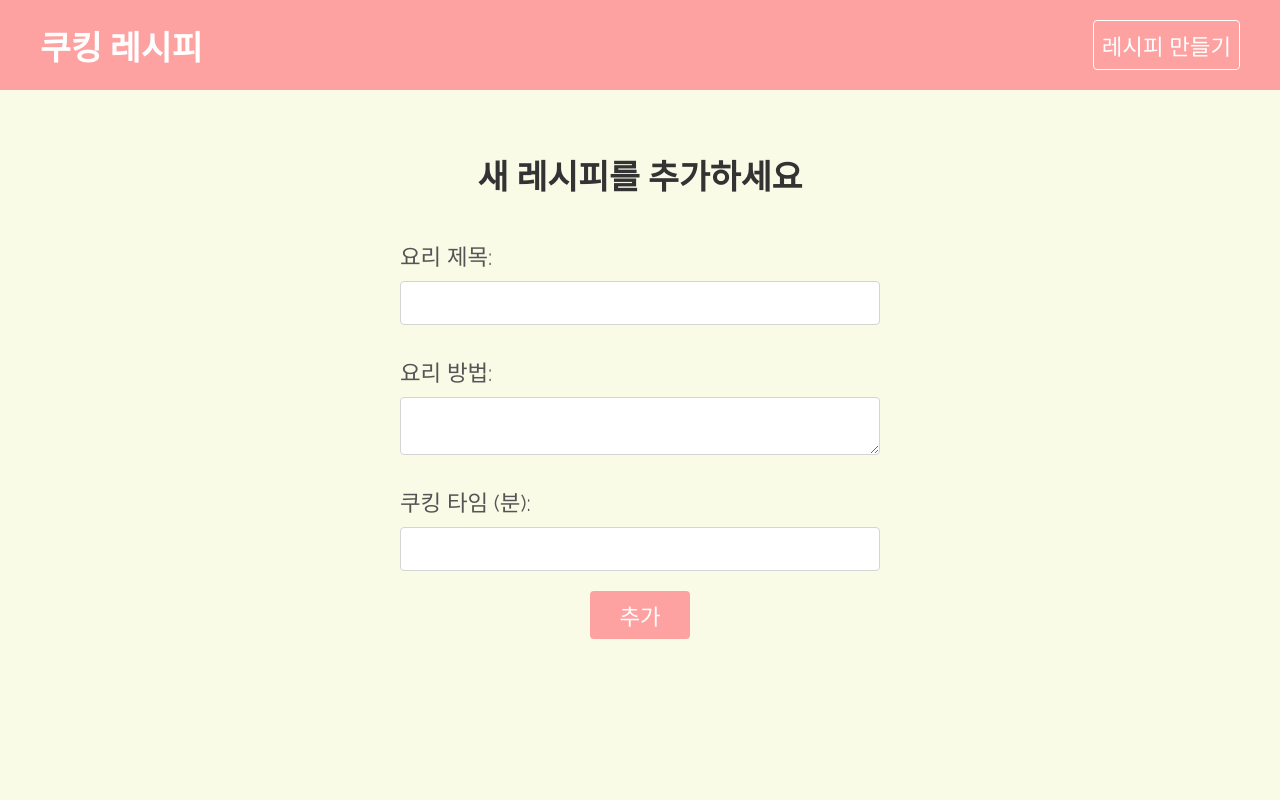
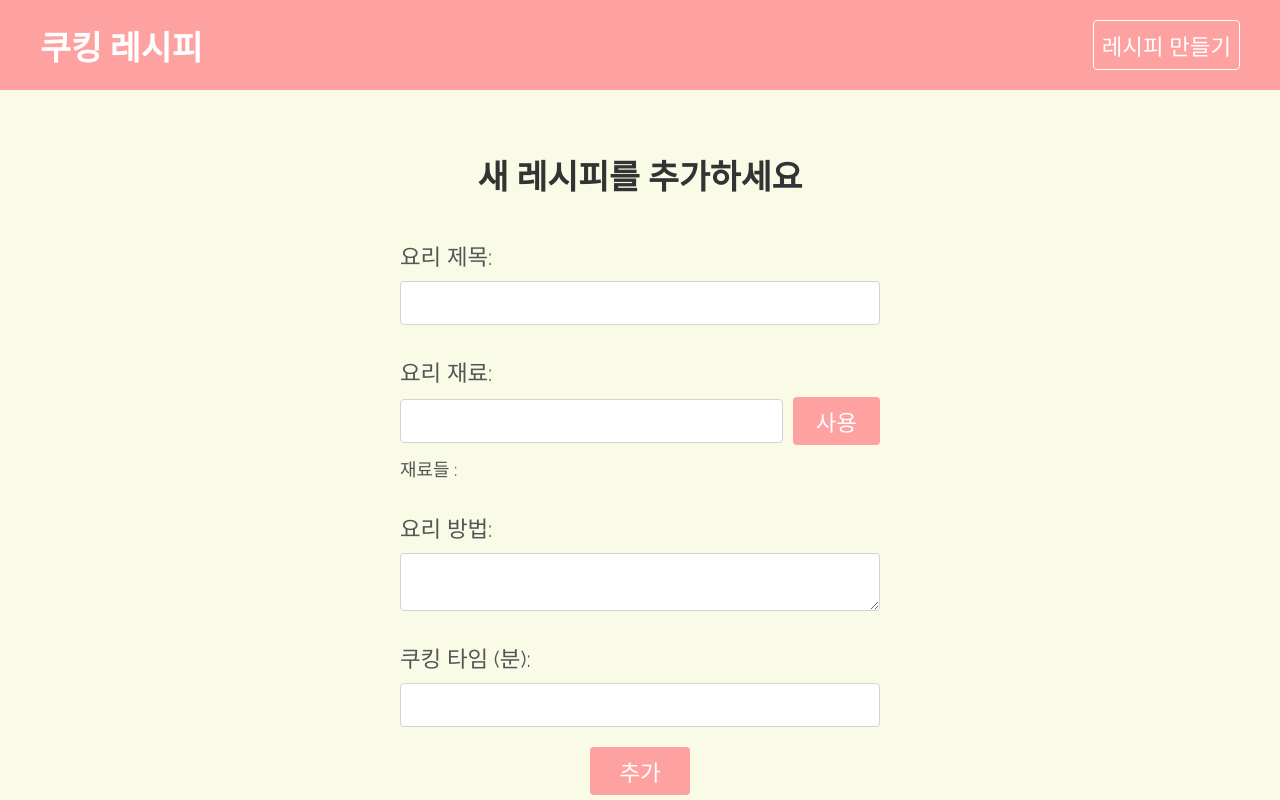
Before and after one commit to joeuni-ex/React_cooking-recipe, a React (Vite) app: page /create in a window 1280 px wide. Built offline with nearby package versions, Linux system fonts and the light colour scheme.

Commit message:
요리 재료 추가

```diff
--- a/src/pages/create/Create.css
+++ b/src/pages/create/Create.css
@@ -24,3 +24,11 @@
   text-decoration: none;
   margin: 20px auto;
 }
+
+.ingredients {
+  display: flex;
+  align-items: center;
+}
+.ingredients button {
+  margin: 0 0 0 10px;
+}
--- a/src/pages/create/Create.jsx
+++ b/src/pages/create/Create.jsx
@@ -1,14 +1,31 @@
-import { useState } from "react";
+import { useRef, useState } from "react";
 import "./Create.css";
 
 export default function Create() {
   const [title, setTitle] = useState("");
   const [method, setMethod] = useState("");
   const [cookingTime, setCookingTime] = useState("");
+  const [newIngredient, setNewIngredient] = useState(""); //한 개의 재료
+  const [ingredients, setIngredients] = useState([]); // 모든 재료
+  const ingredientInput = useRef(); //특정 태그를 지정한다
 
+  //요리 재료 추가
+  const handleAdd = (e) => {
+    e.preventDefault();
+    const ing = newIngredient.trim(); //입력된 재료의 공백 제거
+
+    // 새 재료가 모든 재료에 없을 경우 모든 재료에 추가 한다.
+    if (ing && !ingredients.includes(ing)) {
+      setIngredients((prev) => [...prev, newIngredient]); //이전 모든 재료에 추가한다.
+    }
+    setNewIngredient(""); //한 개의 재료는 공백으로
+    ingredientInput.current.focus(); //커서를 정해진 태그에 위치
+  };
+
+  //레시피 추가
   const handleSubmit = (e) => {
     e.preventDefault();
-    console.log(title, method, cookingTime);
+    console.log(title, method, cookingTime, ingredients);
   };
 
   return (
@@ -25,7 +42,27 @@
           />
         </label>
 
-        {/* recipe ingredients here */}
+        {/*요리재료*/}
+        <label>
+          <span>요리 재료:</span>
+          <div className="ingredients">
+            <input
+              type="text"
+              onChange={(e) => setNewIngredient(e.target.value)}
+              value={newIngredient}
+              ref={ingredientInput}
+            />
+            <button onClick={handleAdd} className="btn">
+              사용
+            </button>
+          </div>
+        </label>
+        <p>
+          재료들 :{" "}
+          {ingredients.map((i) => (
+            <em key={i}>{i}, </em>
+          ))}
+        </p>
 
         <label>
           <span>요리 방법:</span>
```
